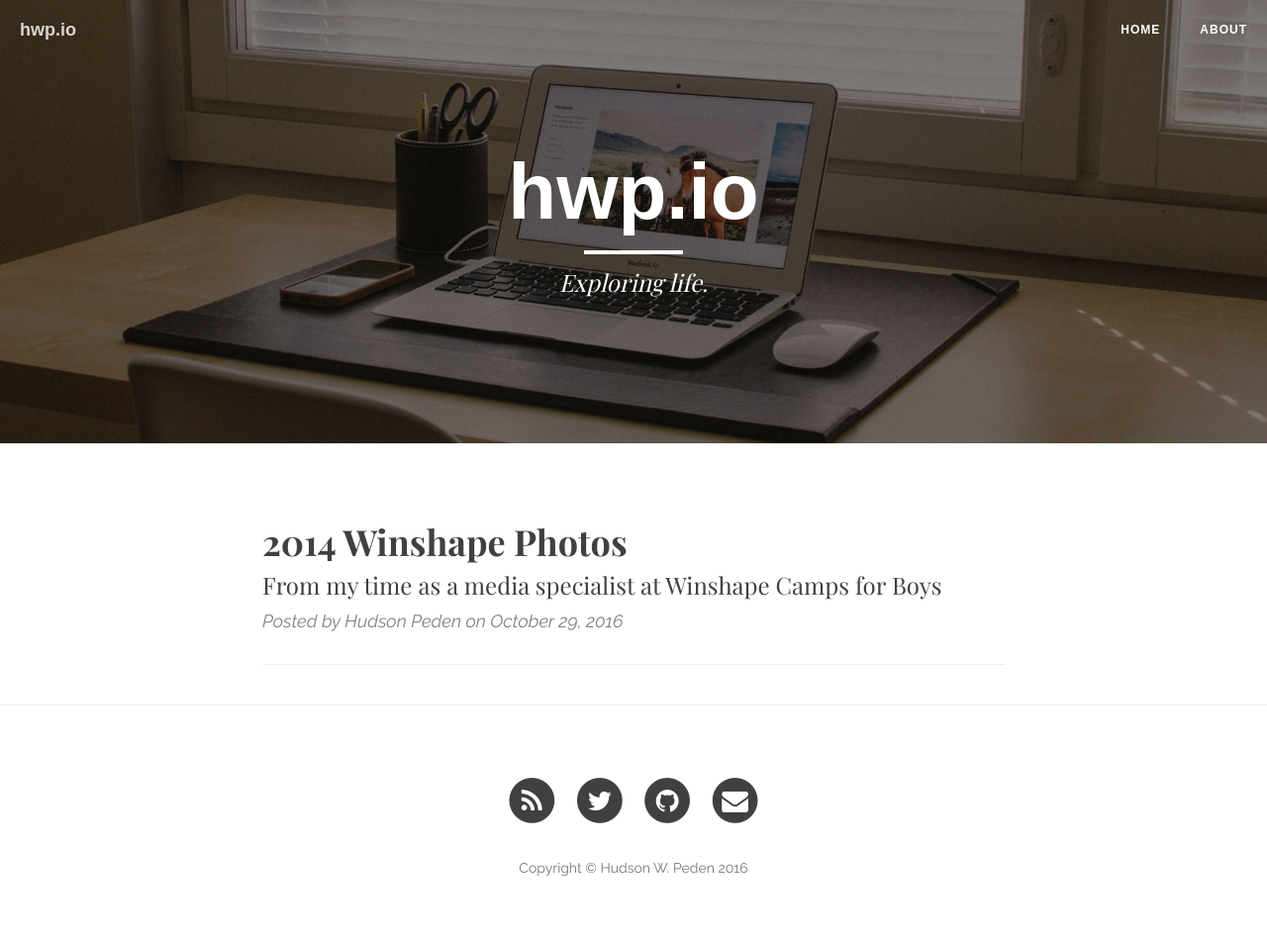
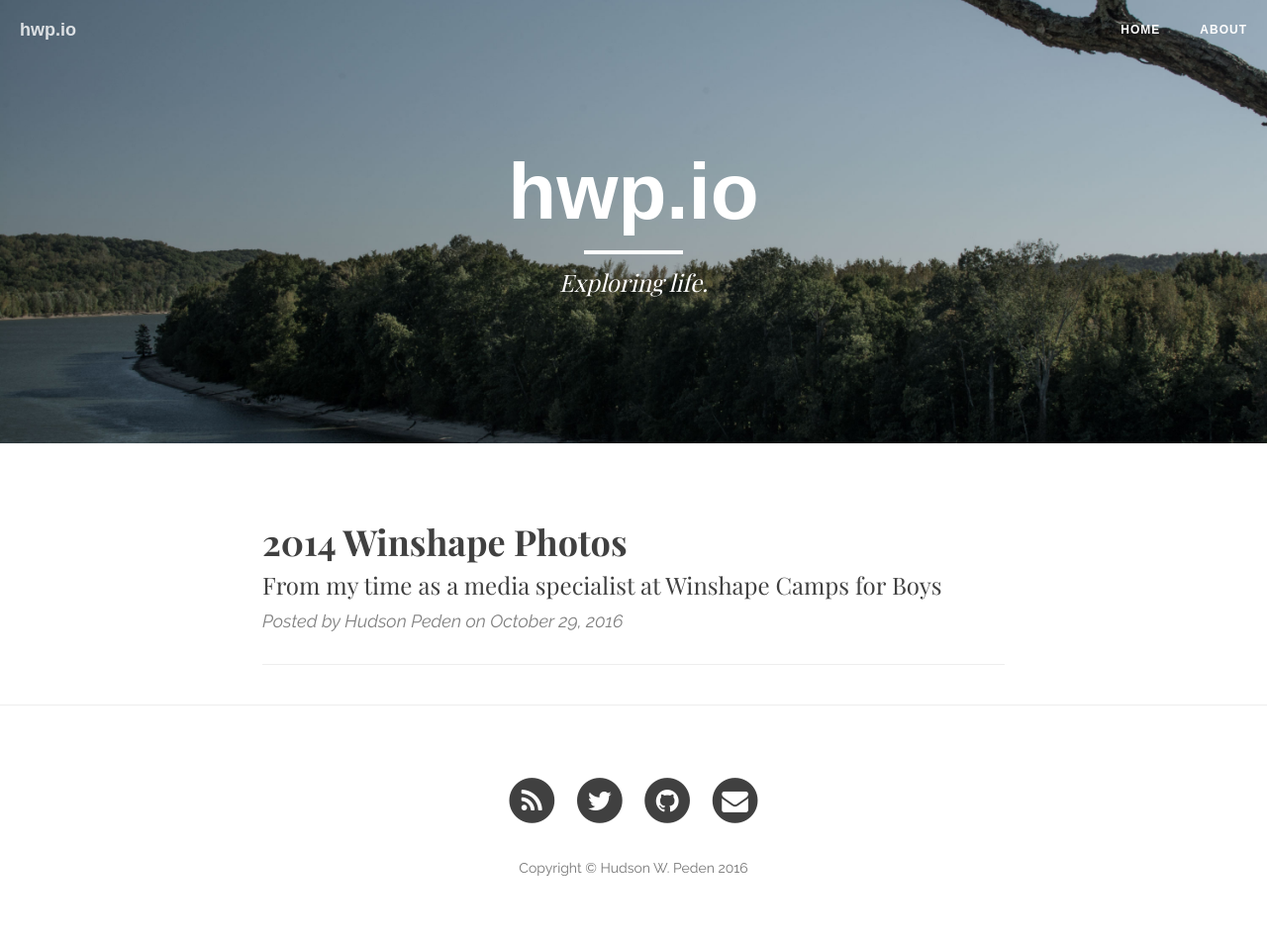
Before and after one commit to hudsonpeden/hudsonpeden.github.io, a Jekyll site: the page built from index.html, in a window 1280 px wide. Shown: the whole page at 99% size. Built offline with Jekyll 4.4.1, drawn with Linux system fonts in a browser that asks for light colours; nearby versions of some CDN libraries; some web fonts are replaced; the list of posts is cut into pages by our own code.

Commit message:
header bg image updated

```diff
--- a/_config.yml
+++ b/_config.yml
@@ -1,6 +1,6 @@
 # Site settings
 title: hwp.io
-header-img: img/home-bg.jpg
+header-img: img/bg.jpg
 email: hudsonpeden@gmail.com
 copyright_name: Hudson W. Peden
 description: "Design, Photography, etc."
```
Also changed, not shown: img/bg.jpg (added).
